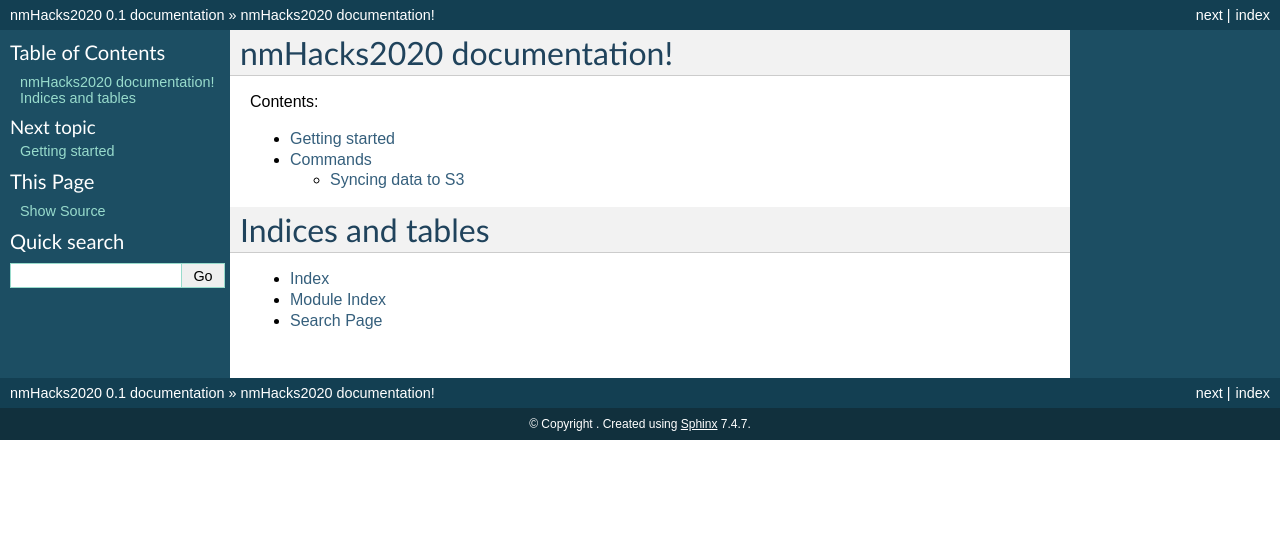
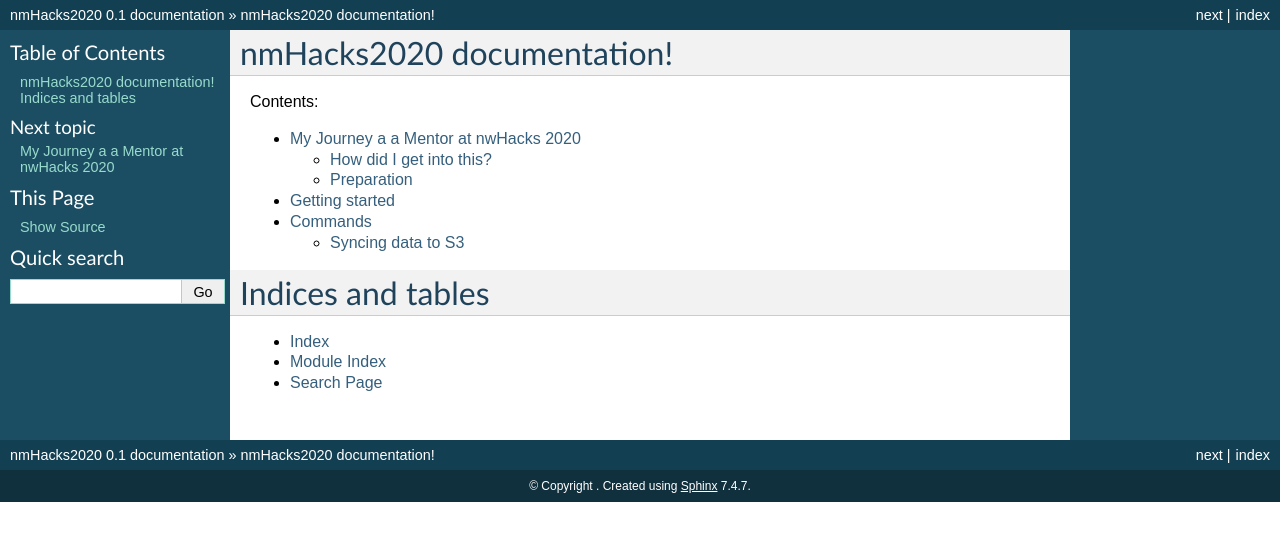
Before and after one commit to putza/nwhacks2020, a Sphinx documentation site: the page built from docs/index.rst, in a window 1280 px wide. Shown: the top 541 px of the page. Built offline with Sphinx 7.4.7, drawn with Linux system fonts in a browser that asks for light colours; some of the changed lines change nothing that is shown.

Commit message:
[WIP] - The first few lines ...

```diff
--- a/docs/index.rst
+++ b/docs/index.rst
@@ -11,6 +11,7 @@
 .. toctree::
    :maxdepth: 2
 
+   mentor-journey
    getting-started
    commands
 
--- /dev/null
+++ b/docs/mentor-journey.rst
@@ -0,0 +1,55 @@
+********************************************
+My Journey a a Mentor at nwHacks 2020
+********************************************
+
+How did I get into this?
+=============================================
+
+TODO: Add story here
+
+he shift you signed up for is (Jan.11th / 1:00 PM - 6:00 PM, Jan.11th / 5:00 PM - 9:00 PM, Jan. 11th / 8:00 PM - 12:00 AM, Jan. 12th / 12:00 AM - 6:00 AM, Jan. 12th / 6:00 AM - 10:00 AM, Jan. 12th / 9:00 AM - 1:00 PM, Jan. 12th / 12:00 PM - 4:00 PM), with plenty of breaks and activities.
+
+.. figure:: figures/fig_venue.jpg
+    :align: center
+    :alt: Venue
+    :figclass: align-center
+
+    Venue with mentor booth.
+
+
+Preparation
+=============================================
+
+Articles and Blogposts to read
+
+* General
+    * `nwHacks Website <https://www.nwhacks.io/>`_
+    * `Facebook <https://www.facebook.com/events/2298151673622863/?active_tab=about>`_
+    * `Info Package <https://www.notion.so/nwplus/nwHacks-Sponsor-Mentor-Info-Package-PUBLIC-3b7d752e95a042a88de7eb4303f4b9a4>`_
+* Mentoring
+    * `Mentoring 101 (Medium Article) <https://medium.com/nwplusubc/mentoring-101-your-guide-to-hackathons-349045d9fbe9>`_
+    * `How to be the perfect mentor at a hackathon <https://medium.com/perfektio/https-medium-com-perfektio-how-to-be-the-perfect-mentor-at-a-hackathon-709e0ab2d032>`_
+
+
+My takaway from the Articles
+-----------------------------------------------
+
+**Why am I here?**
+
+#. Domain expert: Computer Vision, Edge devices, ML, Data Science
+#. Role at company: Technical expert, PM, Internal Projects Lead
+#. Technology: Python/ C/C++ / Linux / Embedded / AWS / Azure
+
+**What are the challanges**
+
+
+**Shortened dev process**
+
+.. figure:: figures/fig_hackathon_dev_process.png
+    :align: center
+    :alt: Venue
+    :figclass: align-center
+
+    Typical development workflow at a hackathon.
+
+Source `Mentoring 101 (Medium Article) <https://medium.com/nwplusubc/mentoring-101-your-guide-to-hackathons-349045d9fbe9>`_
```
Also changed, not shown: docs/figures/fig_hackathon_dev_process.png (added), docs/figures/fig_venue.jpg (added).
